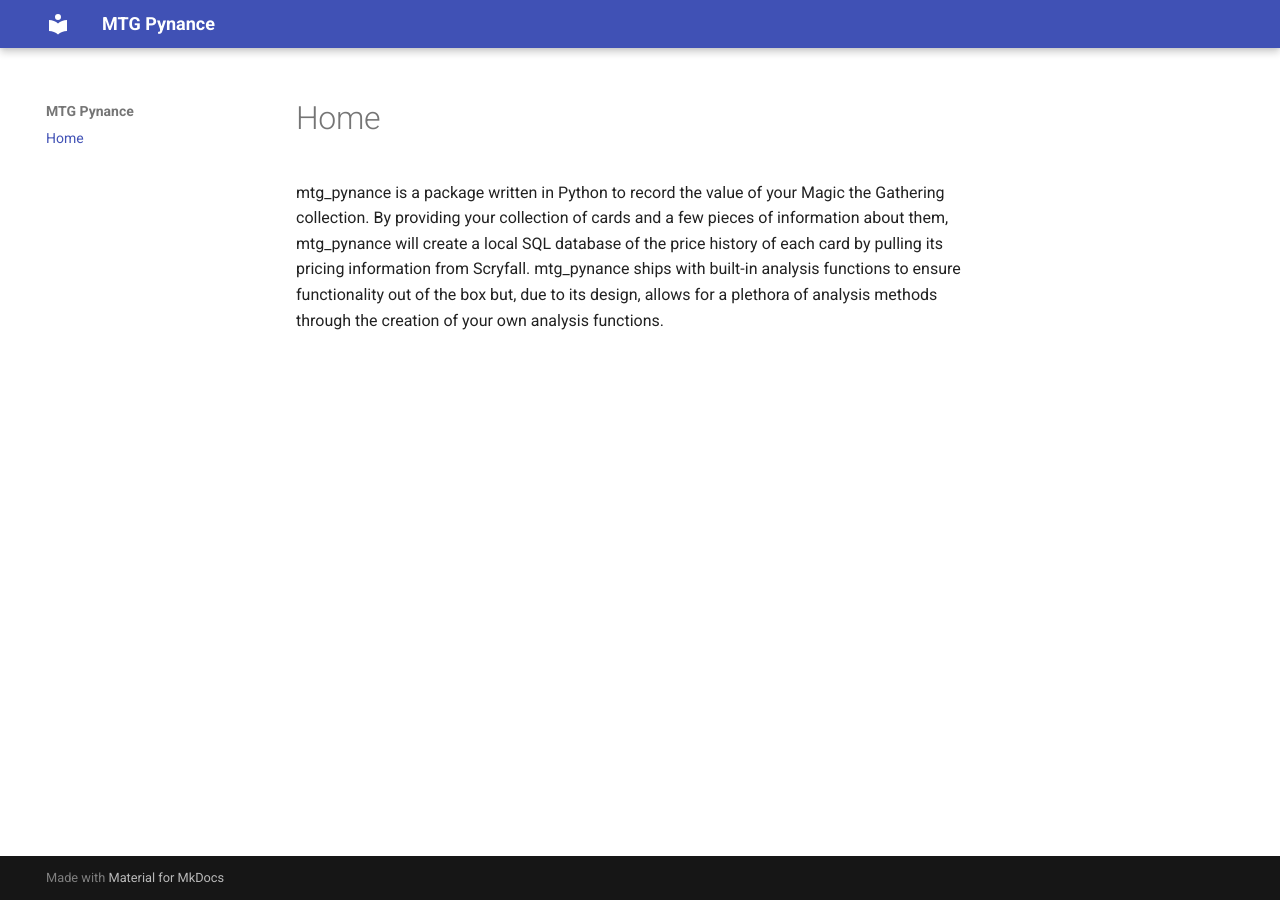
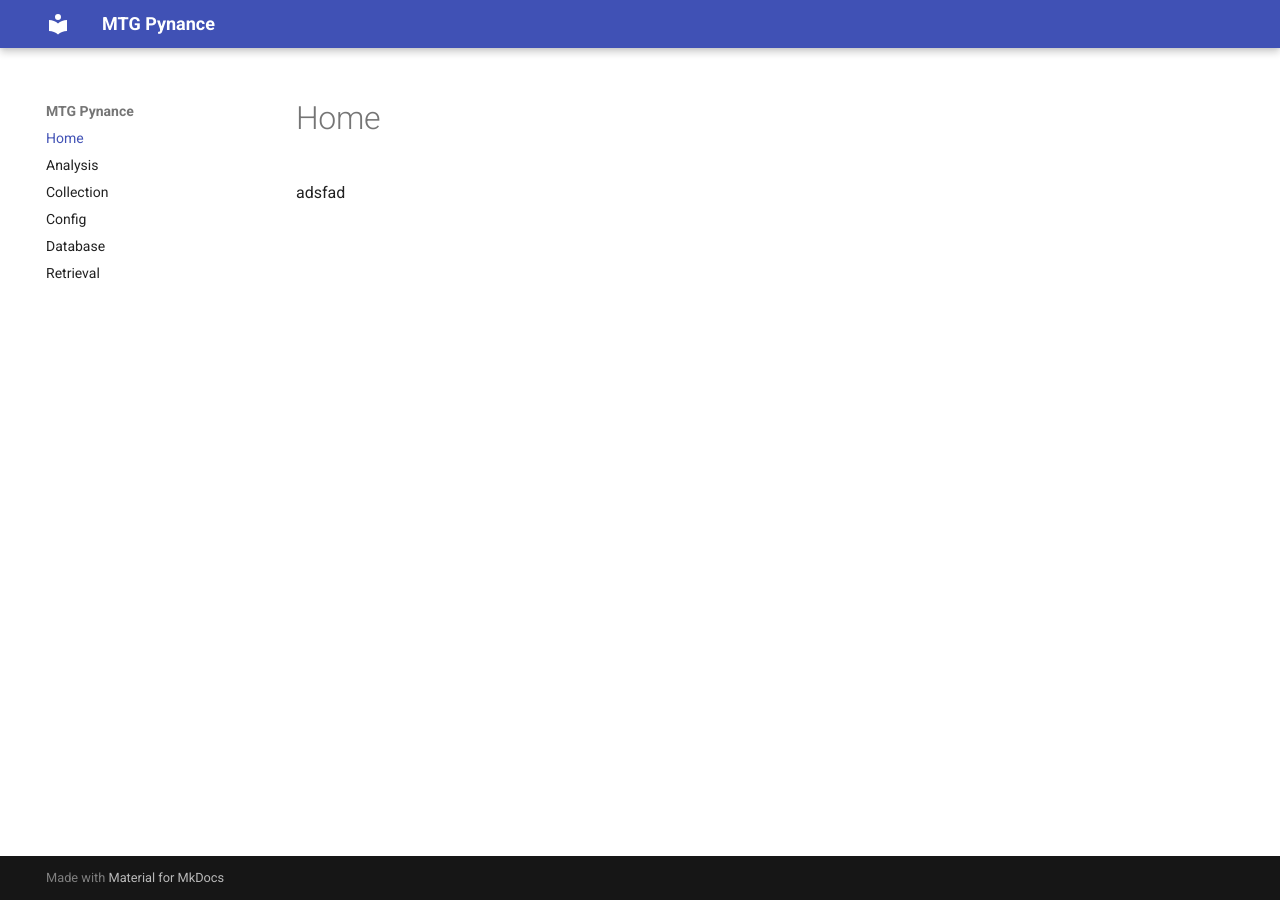
Before and after one commit to sigmanotation/mtg_pynance, an MkDocs documentation site: the page built from docs/index.md, in a window 1280 px wide. Built offline with MkDocs 1.6.1 and Material for MkDocs 9.7.7, drawn with Linux system fonts in a browser that asks for light colours.

```diff
--- /dev/null
+++ b/docs/config.md
@@ -0,0 +1 @@
+::: mtg_pynance.config
--- a/docs/index.md
+++ b/docs/index.md
@@ -1 +1 @@
-mtg_pynance is a package written in Python to record the value of your Magic the Gathering collection. By providing your collection of cards and a few pieces of information about them, mtg_pynance will create a local SQL database of the price history of each card by pulling its pricing information from Scryfall. mtg_pynance ships with built-in analysis functions to ensure functionality out of the box but, due to its design, allows for a plethora of analysis methods through the creation of your own analysis functions.
+adsfad
--- /dev/null
+++ b/docs/retrieval.md
@@ -0,0 +1 @@
+::: mtg_pynance.retrieval
```
Also changed, not shown: docs/analysis.md (added, +1 -0 lines), docs/collection.md (added, +1 -0 lines), docs/database.md (added, +1 -0 lines).
